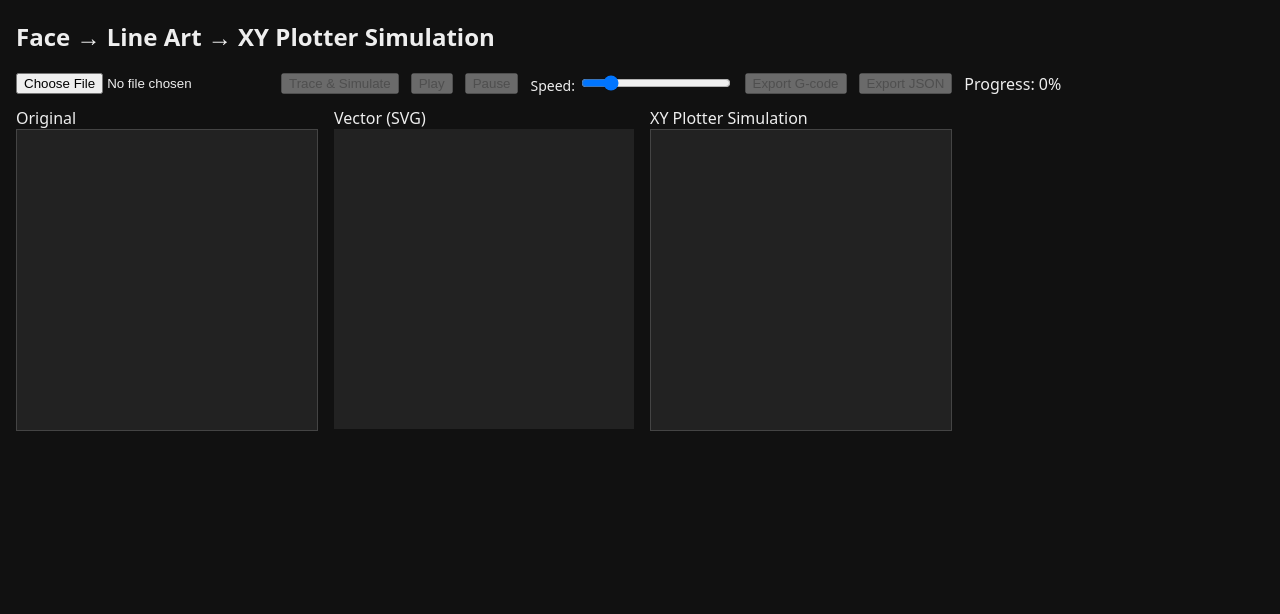
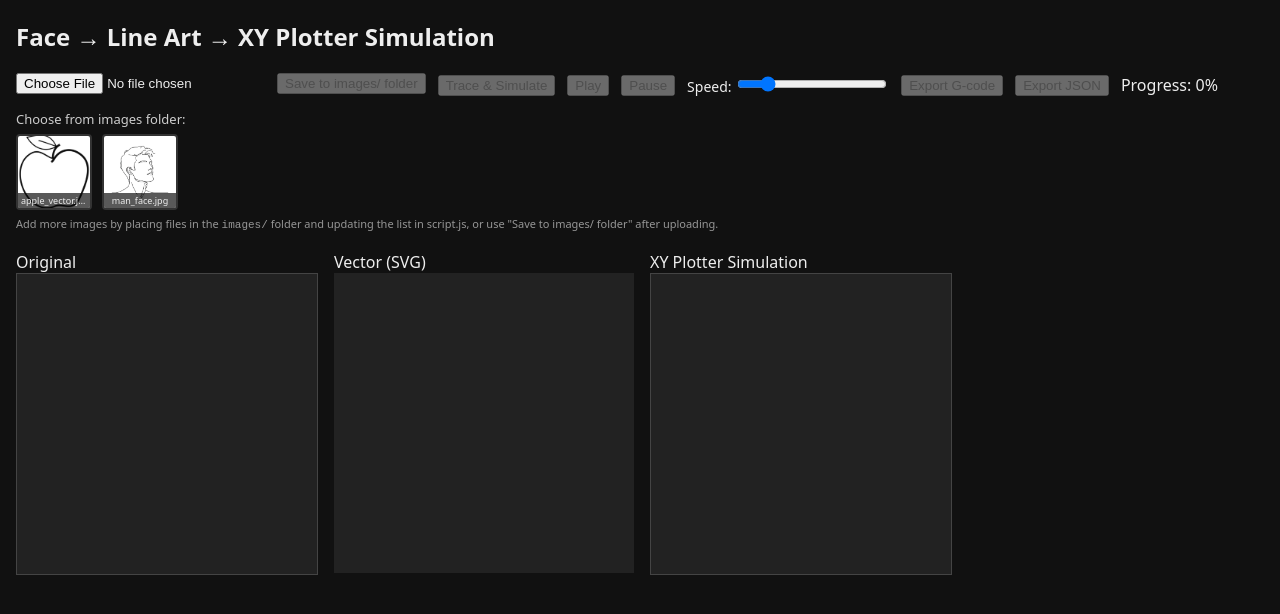
Before and after one commit to faridrh/plotterXY, a plain HTML site: page index.html in a window 1280 px wide. Drawn offline with Linux system fonts and the light colour scheme.

Commit message:
added the logic to load images folder

```diff
--- a/index.html
+++ b/index.html
@@ -10,7 +10,10 @@
 <h2>Face → Line Art → XY Plotter Simulation</h2>
 
 <div id="controls">
-  <input type="file" id="fileInput" accept="image/*" />
+  <div class="upload-row">
+    <input type="file" id="fileInput" accept="image/*" />
+    <button id="saveToLibraryBtn" disabled title="Download this image so you can copy it into the images/ folder">Save to images/ folder</button>
+  </div>
   <button id="traceBtn" disabled>Trace & Simulate</button>
   <button id="playBtn" disabled>Play</button>
   <button id="pauseBtn" disabled>Pause</button>
@@ -20,6 +23,12 @@
   <button id="exportGcodeBtn" disabled>Export G-code</button>
   <button id="exportJsonBtn" disabled>Export JSON</button>
   <span id="progressText">Progress: 0%</span>
+</div>
+
+<div id="imageLibrary">
+  <div class="library-label">Choose from images folder:</div>
+  <div id="libraryThumbnails" class="thumbnails"></div>
+  <div class="library-hint">Add more images by placing files in the <code>images/</code> folder and updating the list in script.js, or use "Save to images/ folder" after uploading.</div>
 </div>
 
 <div class="row">
--- a/script.js
+++ b/script.js
@@ -20,6 +20,12 @@ const GCODE_CONFIG = {
   feedRate: 800,
 };
 
+// Images available in the ./images/ folder
+const AVAILABLE_IMAGES = [
+  'apple_vector.jpg',
+  'man_face.jpg',
+];
+
 const dom = {
   fileInput: document.getElementById('fileInput'),
   traceBtn: document.getElementById('traceBtn'),
@@ -32,6 +38,8 @@ const dom = {
   inputCanvas: document.getElementById('inputCanvas'),
   plotterCanvas: document.getElementById('plotterCanvas'),
   svgContainer: document.getElementById('svgContainer'),
+  libraryThumbnails: document.getElementById('libraryThumbnails'),
+  saveToLibraryBtn: document.getElementById('saveToLibraryBtn'),
 };
 
 const inputCtx = dom.inputCanvas.getContext('2d');
@@ -46,6 +54,8 @@ const state = {
   currentPointIndex: 0,
   speed: 1,
   penDown: false,
+  lastUploadedFile: null,
+  sessionImages: [], // { name, url } for uploads made this session
 };
 
 const SvgParser = {
@@ -395,10 +405,28 @@ const ImageLoader = {
     const img = new Image();
     img.onload = () => {
       state.uploadedImage = img;
+      state.lastUploadedFile = file;
       this.drawCentered(img, inputCtx);
       dom.traceBtn.disabled = false;
+      if (dom.saveToLibraryBtn) dom.saveToLibraryBtn.disabled = false;
     };
     img.src = URL.createObjectURL(file);
+  },
+
+  loadFromUrl(url, displayName = null) {
+    const img = new Image();
+    img.onload = () => {
+      state.uploadedImage = img;
+      // When loading from library we don't have a File to save
+      state.lastUploadedFile = null;
+      this.drawCentered(img, inputCtx);
+      dom.traceBtn.disabled = false;
+      if (dom.saveToLibraryBtn) dom.saveToLibraryBtn.disabled = true;
+    };
+    img.onerror = () => {
+      alert('Failed to load image: ' + (displayName || url));
+    };
+    img.src = url;
   },
 };
 
@@ -406,6 +434,74 @@ function enableSimulationControls() {
   for (const button of [dom.playBtn, dom.pauseBtn, dom.exportGcodeBtn, dom.exportJsonBtn]) {
     button.disabled = false;
   }
+}
+
+function downloadFileToSave(file) {
+  if (!file) return;
+  const url = URL.createObjectURL(file);
+  const a = document.createElement('a');
+  a.href = url;
+  a.download = file.name || 'image.png';
+  document.body.appendChild(a);
+  a.click();
+  document.body.removeChild(a);
+  URL.revokeObjectURL(url);
+}
+
+function addSessionImageFromFile(file, objectUrl) {
+  // Add to session images so user can re-select it easily this session
+  state.sessionImages = state.sessionImages.filter(s => s.name !== file.name);
+  state.sessionImages.unshift({ name: file.name, url: objectUrl, file });
+  renderLibrary();
+}
+
+function renderLibrary() {
+  if (!dom.libraryThumbnails) return;
+  dom.libraryThumbnails.innerHTML = '';
+
+  // 1. Folder images
+  for (const filename of AVAILABLE_IMAGES) {
+    const thumb = createThumbnail(`images/${filename}`, filename, () => {
+      ImageLoader.loadFromUrl(`images/${filename}`, filename);
+    });
+    dom.libraryThumbnails.appendChild(thumb);
+  }
+
+  // 2. Session uploads (from this run)
+  for (const sess of state.sessionImages) {
+    const thumb = createThumbnail(sess.url, sess.name + ' (session)', () => {
+      ImageLoader.loadFromUrl(sess.url, sess.name);
+      // Restore ability to save this uploaded file
+      state.lastUploadedFile = sess.file || null;
+      if (dom.saveToLibraryBtn) {
+        dom.saveToLibraryBtn.disabled = !sess.file;
+      }
+    });
+    // Mark as session
+    thumb.style.borderColor = '#ffaa00';
+    dom.libraryThumbnails.appendChild(thumb);
+  }
+}
+
+function createThumbnail(src, label, onClick) {
+  const wrapper = document.createElement('div');
+  wrapper.className = 'thumbnail';
+
+  const img = document.createElement('img');
+  img.src = src;
+  img.alt = label;
+  img.loading = 'lazy';
+
+  const labelEl = document.createElement('div');
+  labelEl.className = 'label';
+  labelEl.textContent = label;
+
+  wrapper.appendChild(img);
+  wrapper.appendChild(labelEl);
+
+  wrapper.addEventListener('click', onClick);
+
+  return wrapper;
 }
 
 function handleTrace() {
@@ -427,8 +523,24 @@ function handleTrace() {
 function init() {
   dom.fileInput.addEventListener('change', (event) => {
     const file = event.target.files[0];
-    if (file) ImageLoader.loadFromFile(file);
+    if (!file) return;
+
+    // Create a stable object URL for the session gallery
+    const objectUrl = URL.createObjectURL(file);
+
+    ImageLoader.loadFromFile(file);
+
+    // Add/replace in session images so user can pick it again easily
+    addSessionImageFromFile(file, objectUrl);
   });
+
+  if (dom.saveToLibraryBtn) {
+    dom.saveToLibraryBtn.addEventListener('click', () => {
+      if (state.lastUploadedFile) {
+        downloadFileToSave(state.lastUploadedFile);
+      }
+    });
+  }
 
   dom.traceBtn.addEventListener('click', handleTrace);
 
@@ -458,6 +570,9 @@ function init() {
   });
 
   state.speed = parseFloat(dom.speedRange.value);
+
+  // Render selectable images from the images/ folder + any session uploads
+  renderLibrary();
 }
 
 init();
--- a/style.css
+++ b/style.css
@@ -31,3 +31,70 @@ label {
 input[type="range"] {
   width: 150px;
 }
+
+#imageLibrary {
+  margin: 12px 0 20px;
+}
+
+.library-label {
+  font-size: 13px;
+  margin-bottom: 6px;
+  opacity: 0.85;
+}
+
+.thumbnails {
+  display: flex;
+  gap: 10px;
+  flex-wrap: wrap;
+}
+
+.thumbnail {
+  width: 72px;
+  height: 72px;
+  border: 2px solid #333;
+  border-radius: 4px;
+  overflow: hidden;
+  cursor: pointer;
+  background: #1a1a1a;
+  position: relative;
+  transition: border-color 0.1s, transform 0.1s;
+}
+
+.thumbnail:hover {
+  border-color: #00ff88;
+  transform: scale(1.03);
+}
+
+.thumbnail img {
+  width: 100%;
+  height: 100%;
+  object-fit: cover;
+  display: block;
+}
+
+.thumbnail .label {
+  position: absolute;
+  bottom: 0;
+  left: 0;
+  right: 0;
+  background: rgba(0,0,0,0.65);
+  font-size: 9px;
+  padding: 1px 3px;
+  white-space: nowrap;
+  overflow: hidden;
+  text-overflow: ellipsis;
+  text-align: center;
+}
+
+.upload-row {
+  display: flex;
+  align-items: center;
+  gap: 8px;
+  margin-bottom: 4px;
+}
+
+.library-hint {
+  margin-top: 6px;
+  font-size: 11px;
+  opacity: 0.6;
+}
```
